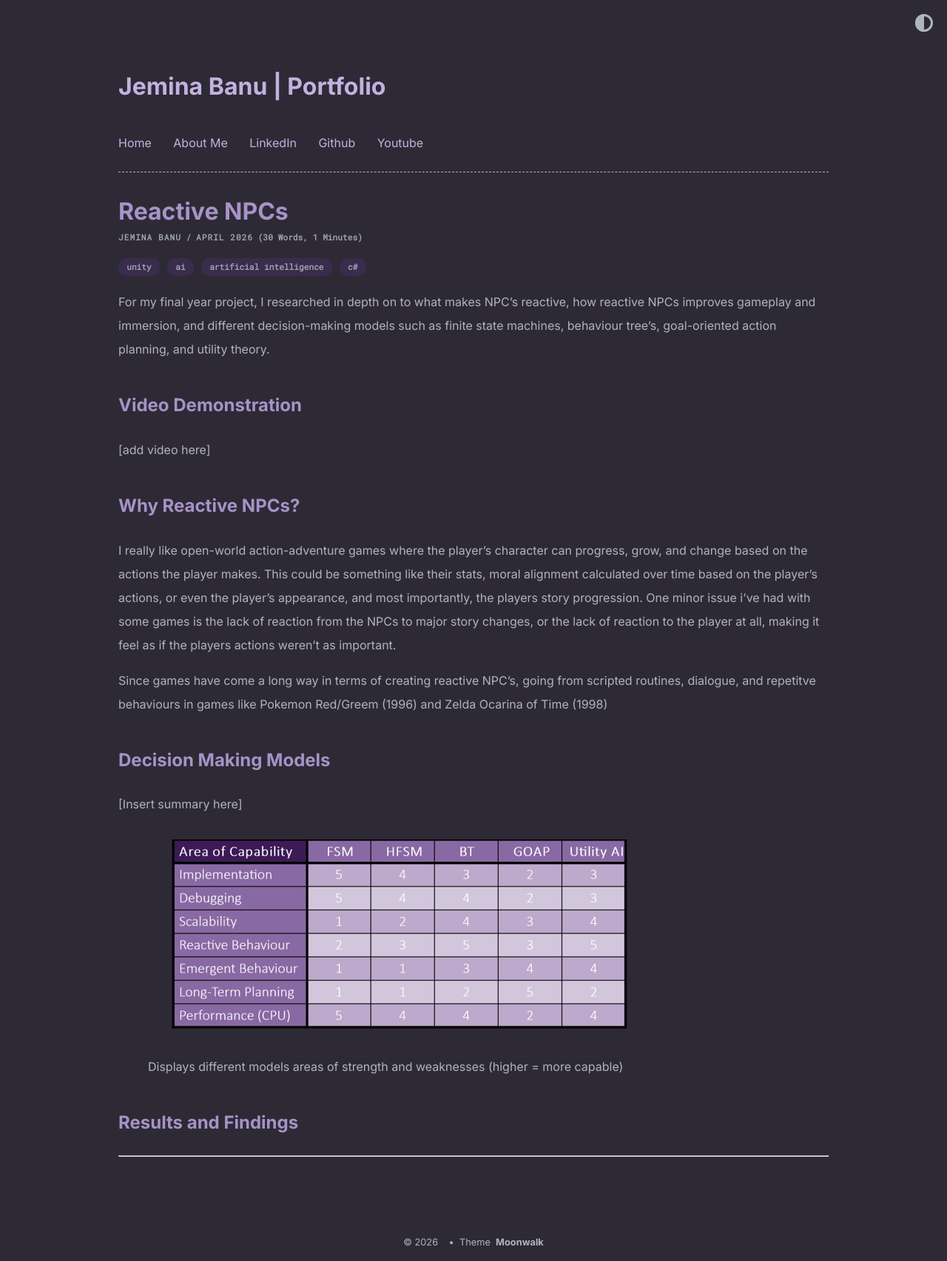
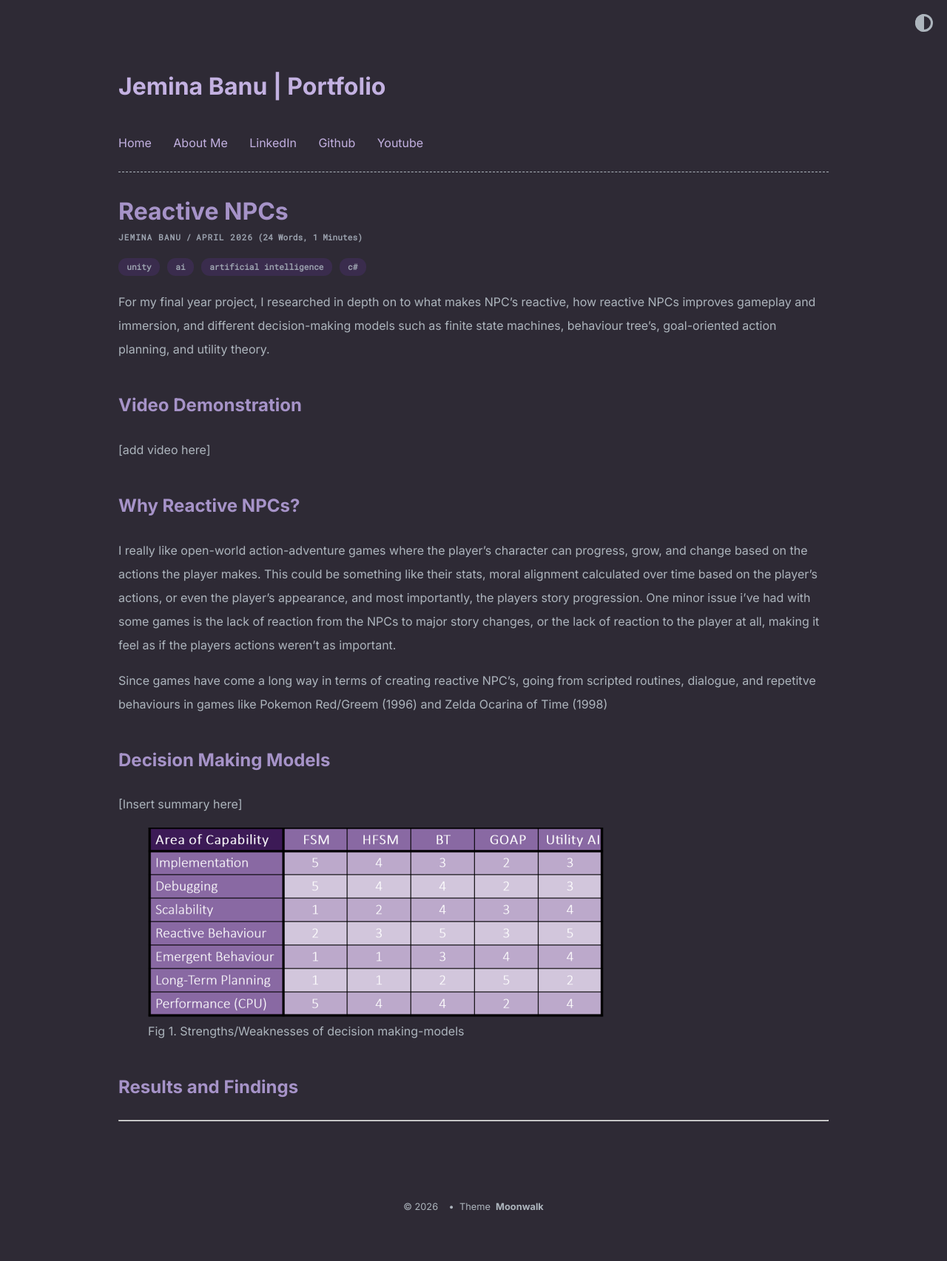
Before and after one commit to Jem-exe/jem-exe.github.io, a Jekyll site: the page built from _posts/2026-04-14-reactive-npcs.md, in a window 1280 px wide. Shown: the whole page at 74% size. Built offline with Jekyll 4.4.1, drawn with Linux system fonts in a browser that asks for light colours; after the commit the page ends 1657 px from its top, so only the background shows below that.

Commit message:
change css and caption

```diff
--- a/_posts/2026-04-14-reactive-npcs.md
+++ b/_posts/2026-04-14-reactive-npcs.md
@@ -22,7 +22,7 @@ Since games have come a long way in terms of creating reactive NPC's, going from
 
 <figure>
     <img src="../images/Decision Making Table.png" alt="Decision-Making Model Table" class="img-container">
-    <figcaption>Displays different models areas of strength and weaknesses (higher = more capable)</figcaption>
+    <figcaption>Fig 1. Strengths/Weaknesses of decision making-models</figcaption>
 </figure>
 
 ## Results and Findings
--- a/_sass/moonwalk.scss
+++ b/_sass/moonwalk.scss
@@ -67,7 +67,7 @@ img {
 .img-container {
   max-width: 100%;
   display: block;
-  margin: 2rem;
+  margin: 0;
 
 }
 
```
